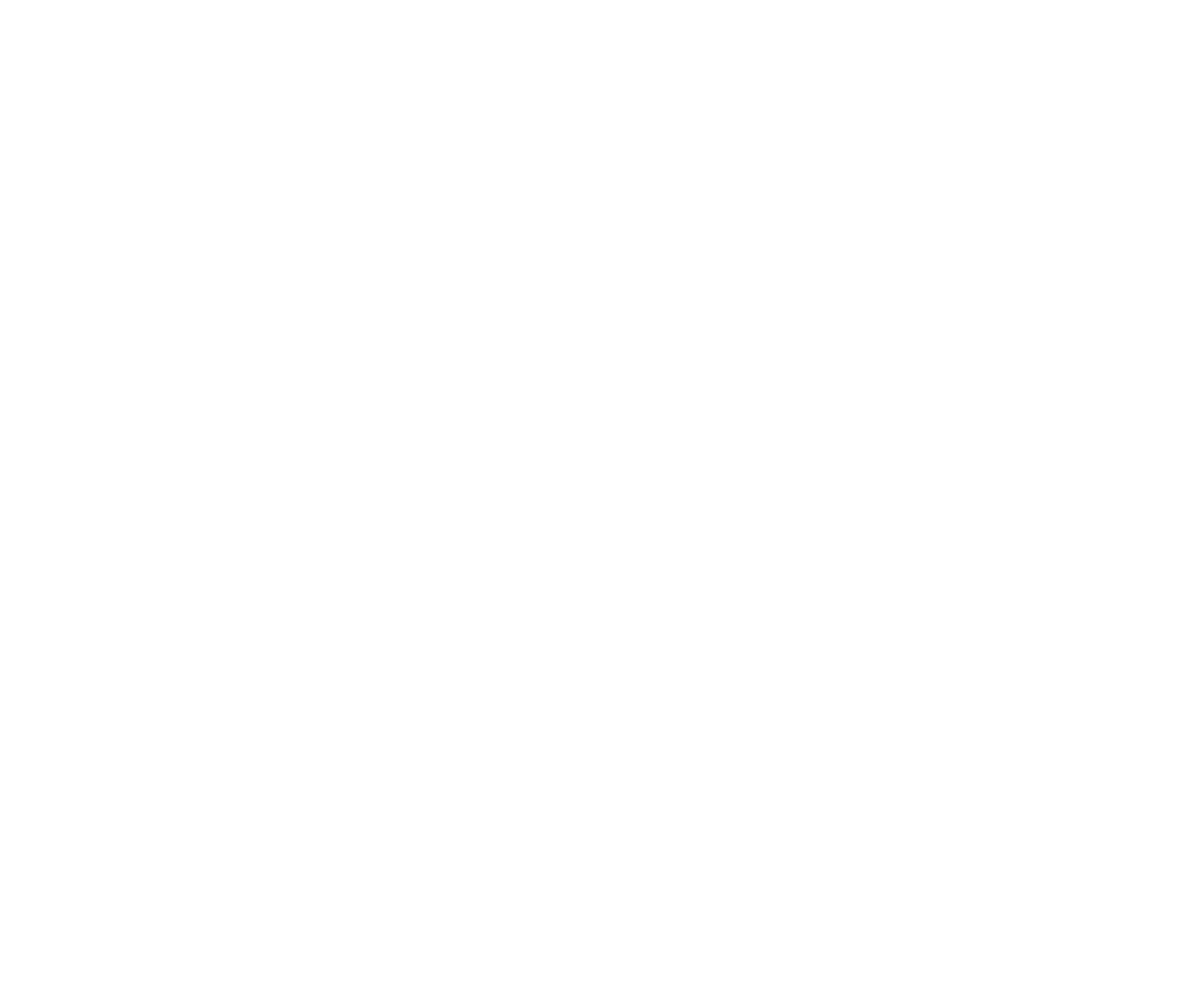
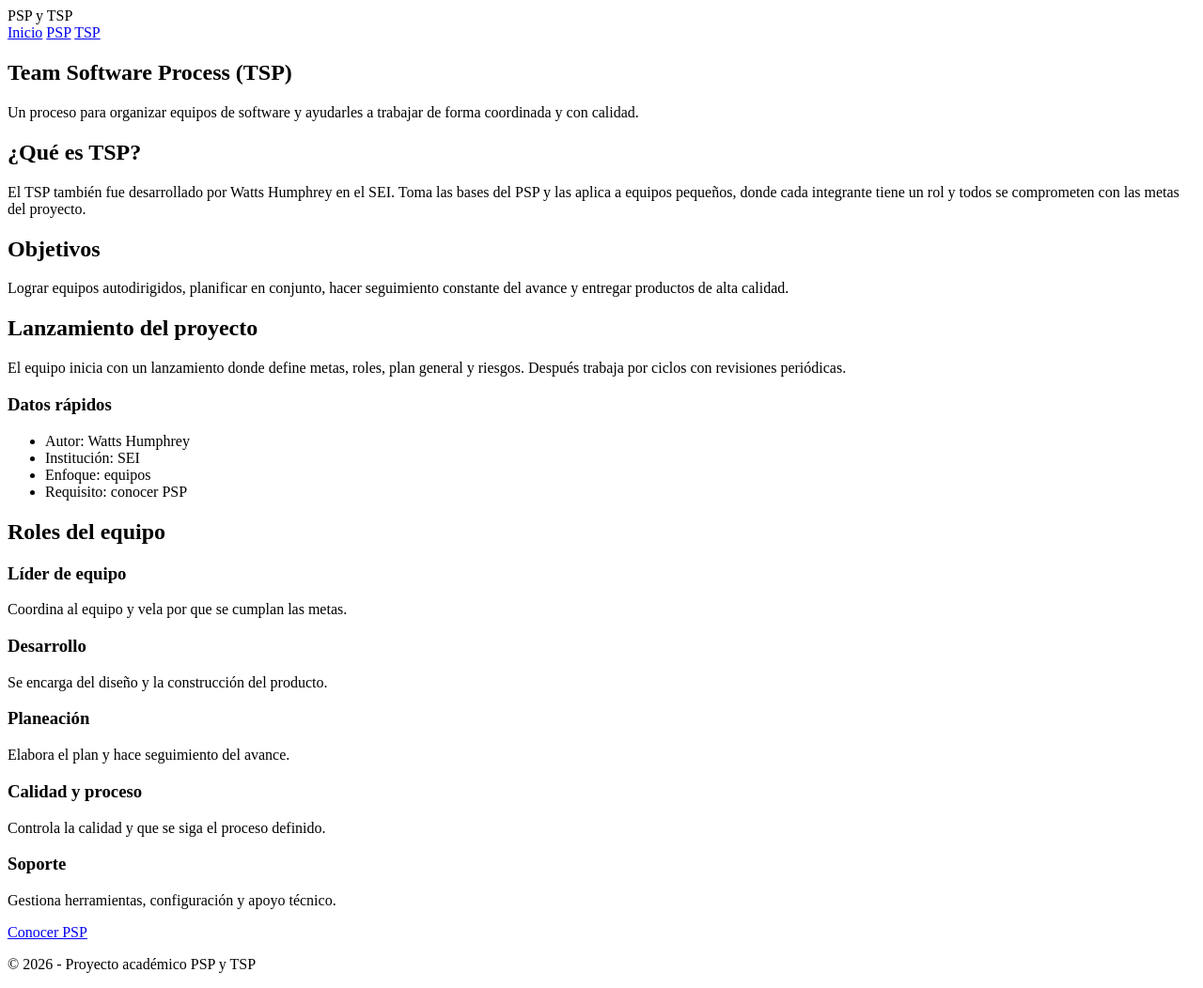
Before and after one commit to garciagutierrezjeanpaul727-boop/psp-y-tsp, a plain HTML site: page page/tsp.html in a window 1280 px wide. Shown: the whole page at 94% size. Before the commit the page ends 800 px from the top, so only its background shows below. Drawn offline with Linux system fonts and the light colour scheme.

Commit message:
creo las pestañas

```diff
--- a/page/tsp.html
+++ b/page/tsp.html
@@ -1,9 +1,100 @@
 <!doctype html>
-<html lang="en">
+<html lang="es">
   <head>
     <meta charset="UTF-8" />
     <meta name="viewport" content="width=device-width, initial-scale=1.0" />
-    <title>Document</title>
+    <title>TSP - Team Software Process</title>
   </head>
-  <body></body>
+  <body>
+    <header>
+      <div>
+        <div>PSP y TSP</div>
+        <nav>
+          <a href="../index.html">Inicio</a>
+          <a href="psp.html">PSP</a>
+          <a href="tsp.html">TSP</a>
+        </nav>
+      </div>
+    </header>
+
+    <section>
+      <div>
+        <h1>Team Software Process (TSP)</h1>
+        <p>
+          Un proceso para organizar equipos de software y ayudarles a trabajar
+          de forma coordinada y con calidad.
+        </p>
+      </div>
+    </section>
+
+    <section>
+      <div>
+        <h2>¿Qué es TSP?</h2>
+        <p>
+          El TSP también fue desarrollado por Watts Humphrey en el SEI. Toma las
+          bases del PSP y las aplica a equipos pequeños, donde cada integrante
+          tiene un rol y todos se comprometen con las metas del proyecto.
+        </p>
+
+        <h2>Objetivos</h2>
+        <p>
+          Lograr equipos autodirigidos, planificar en conjunto, hacer
+          seguimiento constante del avance y entregar productos de alta calidad.
+        </p>
+
+        <h2>Lanzamiento del proyecto</h2>
+        <p>
+          El equipo inicia con un lanzamiento donde define metas, roles, plan
+          general y riesgos. Después trabaja por ciclos con revisiones
+          periódicas.
+        </p>
+      </div>
+
+      <aside>
+        <h3>Datos rápidos</h3>
+        <ul>
+          <li>Autor: Watts Humphrey</li>
+          <li>Institución: SEI</li>
+          <li>Enfoque: equipos</li>
+          <li>Requisito: conocer PSP</li>
+        </ul>
+      </aside>
+    </section>
+
+    <section>
+      <h2>Roles del equipo</h2>
+      <div>
+        <div>
+          <h3>Líder de equipo</h3>
+          <p>Coordina al equipo y vela por que se cumplan las metas.</p>
+        </div>
+        <div>
+          <h3>Desarrollo</h3>
+          <p>Se encarga del diseño y la construcción del producto.</p>
+        </div>
+        <div>
+          <h3>Planeación</h3>
+          <p>Elabora el plan y hace seguimiento del avance.</p>
+        </div>
+        <div>
+          <h3>Calidad y proceso</h3>
+          <p>Controla la calidad y que se siga el proceso definido.</p>
+        </div>
+        <div>
+          <h3>Soporte</h3>
+          <p>Gestiona herramientas, configuración y apoyo técnico.</p>
+        </div>
+      </div>
+    </section>
+
+    <div>
+      <a href="psp.html">Conocer PSP</a>
+    </div>
+
+    <footer>
+      <div>
+        <p>© 2026 - Proyecto académico PSP y TSP</p>
+      </div>
+    </footer>
+  </body>
 </html>
```
Also changed, not shown: page/psp.html (+88 -3 lines), assets/images/Dribbble.png (deleted), assets/images/Facebook.png (deleted), assets/images/Linkedin.png (deleted), assets/images/Twitter.png (deleted), assets/images/dummy01.png (deleted), assets/images/dummy02.png (deleted), assets/images/dummy03.png (deleted), assets/images/dummy04.png (deleted), assets/images/dummy05.png (deleted), assets/images/img1.png (deleted), assets/images/img2.png (deleted), assets/images/img3.png (deleted), assets/images/iphone.png (deleted), 5 more files.
